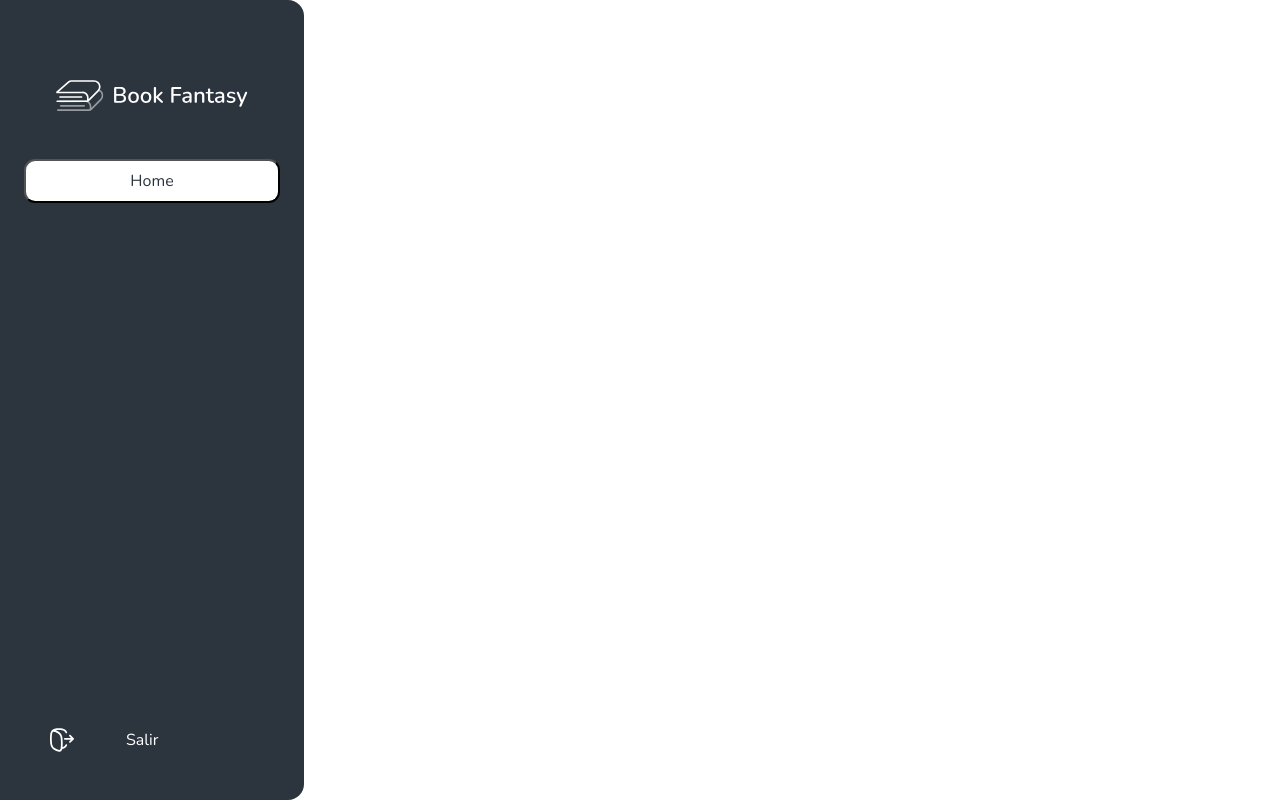
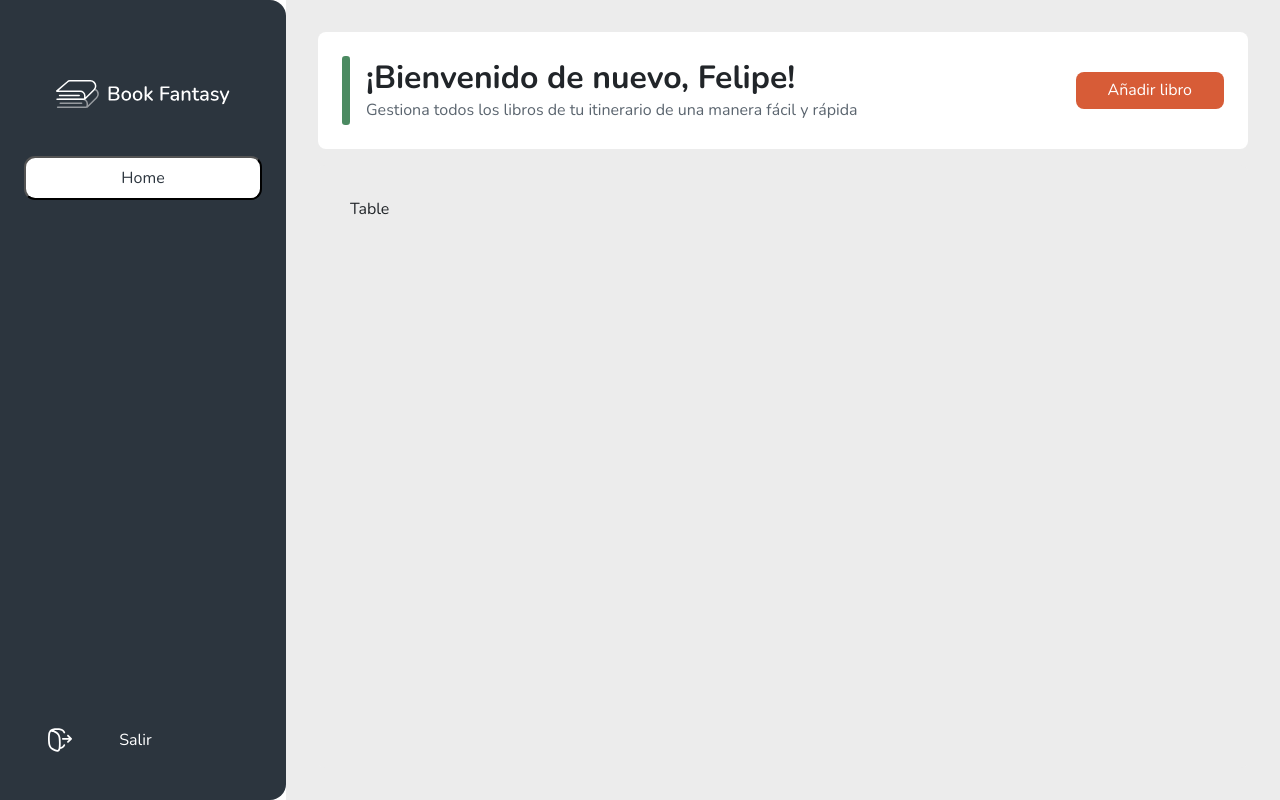
Before and after one commit to Darly09/book_fantasy, a Vue app in the folder frontend/: page /admin in a window 1280 px wide. Built offline with nearby package versions, Linux system fonts and the light colour scheme.

Commit message:
Se agrega la cabecera del panel de administrador y se instala la librería para la tabla

```diff
--- a/frontend/package.json
+++ b/frontend/package.json
@@ -12,7 +12,8 @@
     "@popperjs/core": "^2.11.7",
     "bootstrap": "^5.2.3",
     "vue": "^3.2.47",
-    "vue-router": "4"
+    "vue-router": "4",
+    "vue3-easy-data-table": "^1.5.42"
   },
   "devDependencies": {
     "@vitejs/plugin-vue": "^4.1.0",
--- /dev/null
+++ b/frontend/src/components/admin/ContentAdmin.vue
@@ -0,0 +1,14 @@
+<template>
+    <section>
+        Table
+    </section>
+</template>
+
+<style scoped>
+section{
+    margin-top: 1rem;
+    height: 100%;
+    border-radius: 0.5rem;
+    background-color: white;
+}
+</style>
--- /dev/null
+++ b/frontend/src/components/admin/HeaderAdmin.vue
@@ -0,0 +1,56 @@
+<template>
+    <header>
+        <div class="line"></div>
+        <section>
+            <h2>¡Bienvenido de nuevo, {{nombre}}!</h2>
+            <p>Gestiona todos los libros de tu itinerario de una manera fácil y rápida</p>
+        </section>
+        <button>Añadir libro</button>
+    </header>
+</template>
+
+<script setup>
+defineProps(["nombre"])
+</script>
+
+<style scoped>
+header {
+    display: flex;
+    width: 100%;
+    height: max-content;
+    background-color: white;
+    padding: 1.5rem;
+    border-radius: 0.5rem;
+}
+
+.line {
+    width: 0.5rem;
+    background-color: #4B8A61;
+    border-radius: 0.2rem;
+}
+
+section {
+    margin: 0.2rem 1rem;
+}
+
+section h2{
+    margin: 0;
+    font-weight: bold;
+}
+
+section p {
+    color: #5B656F;
+    margin: 0;
+}
+
+button {
+    background-color: #D75C37;
+    height: max-content;
+    margin-left: auto;
+    padding: 0.4rem 2rem;
+    border-radius: 0.5rem;
+    align-self: center;
+    border: 0;
+    color: white;
+}
+</style>
--- a/frontend/src/views/AdminView.vue
+++ b/frontend/src/views/AdminView.vue
@@ -1,11 +1,29 @@
 <script setup>
+import ContentAdmin from '../components/admin/ContentAdmin.vue';
+import HeaderAdmin from '../components/admin/HeaderAdmin.vue';
 import NavBarAdmin from '../components/admin/NavBarAdmin.vue'
 </script>
 
 <template>
-    <NavBarAdmin />
+    <main>
+        <NavBarAdmin />
+        <section>
+            <HeaderAdmin nombre="Felipe" />
+            <ContentAdmin />
+        </section>
+    </main>
 </template>
 
 <style scoped>
+main {
+    display: flex;
+}
 
+section {
+    display: flex;
+    flex-direction: column;
+    width: 100%;
+    padding: 2rem;
+    background-color: #ECECEC;
+}
 </style>
```
Also changed, not shown: 1 other file (tests, documents, lock files or other folders).
